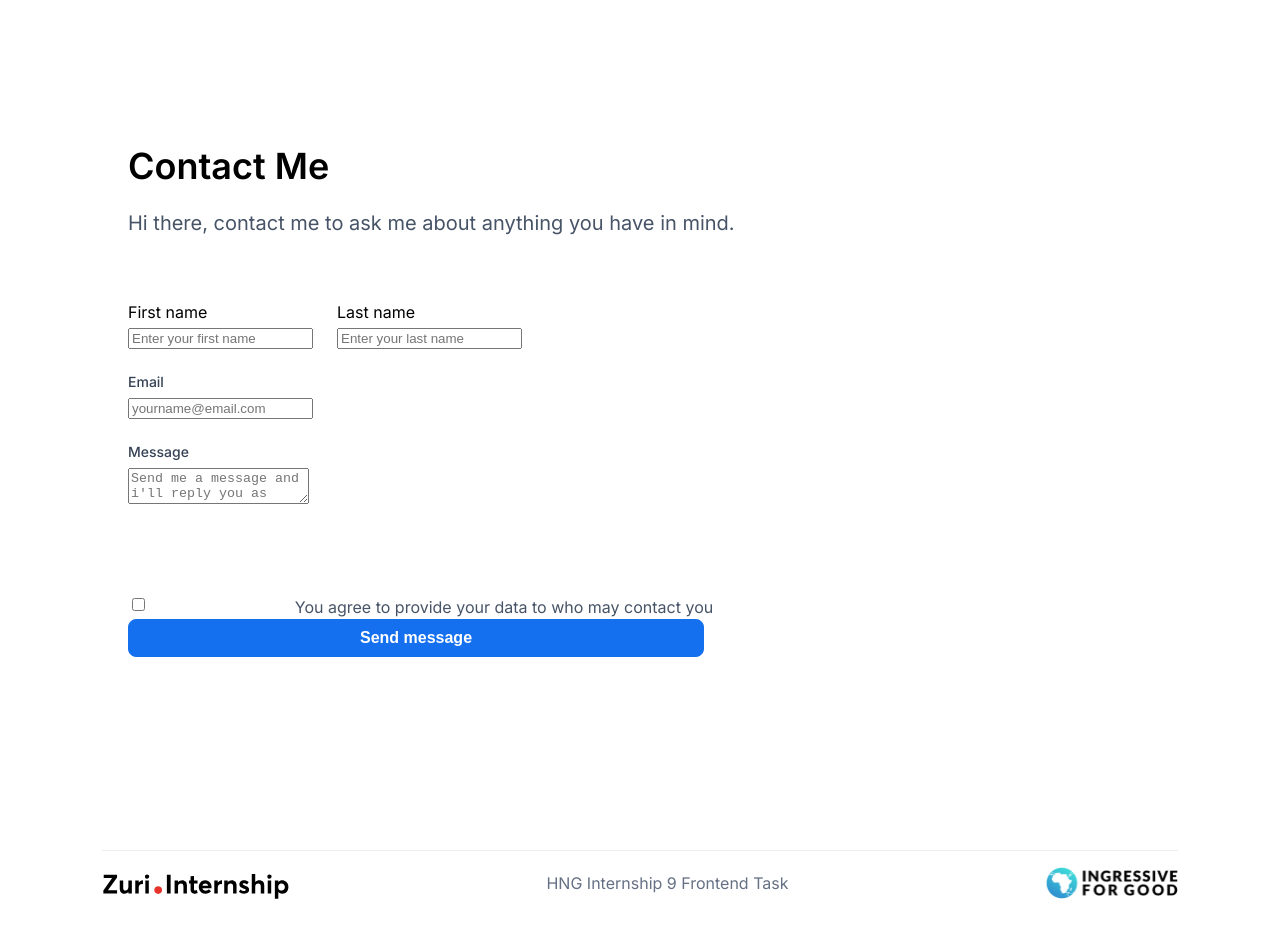
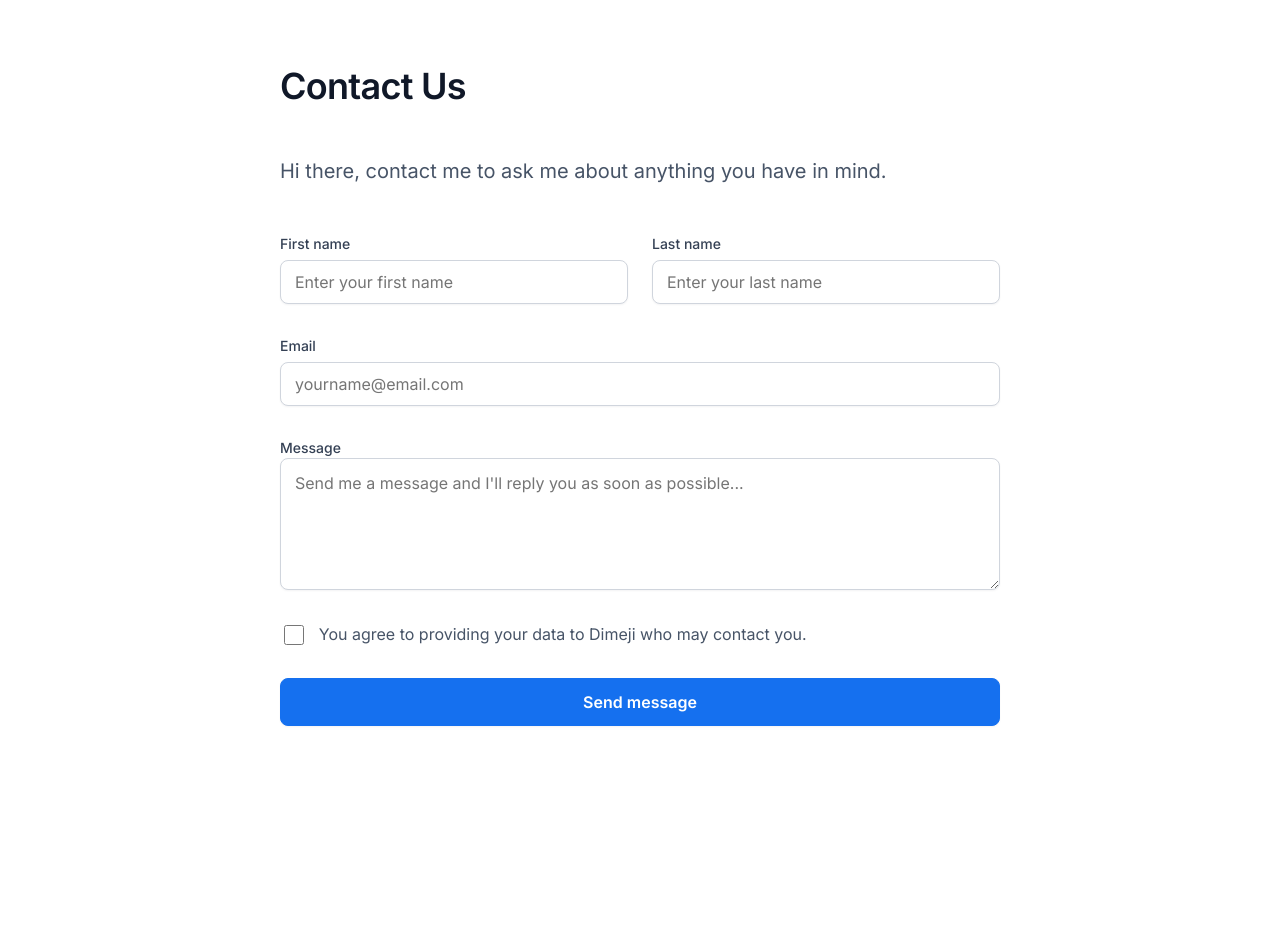
Before and after one commit to dimeji2021/zuri-week-1-project, a React (Create React App) app: page /contact in a window 1280 px wide. Shown: the top 938 px of the page. After the commit the page ends 800 px from the top, so only its background shows below. Built offline with nearby package versions, Linux system fonts and the light colour scheme.

Commit message:
refactor contact section and added more style

```diff
--- a/src/components/Contact.js
+++ b/src/components/Contact.js
@@ -1,84 +1,92 @@
-import React from "react";
-import { AppStyles } from "../AppStyles";
+// import React from "react";
+// import { AppStyles } from "../AppStyles";
+// import {
+//   ButtonStyle,
+//   CheckBoxStyle,
+//   EmailStyle,
+//   FormWrapper,
+//   HeadingStyle,
+//   MessageStyle,
+//   NameStyle,
+//   Wrapper,
+// } from "./ContactStyle";
+// import { Footer } from "./Footer";
+
 import {
-  ButtonStyle,
-  CheckBoxStyle,
-  EmailStyle,
+  Button,
+  CheckBoxWrapper,
+  Email,
+  EmailBox,
+  EmailInput,
+  Header,
+  Input,
+  Label,
+  MainWrapper,
+  MessageInput,
+  MessageLabel,
+  Name,
+  Names,
+  Paragraph,
+  TickBox,
+  TickBoxLabel,
+  Wrapper2,
+  HeaderWrappper,
   FormWrapper,
-  HeadingStyle,
-  MessageStyle,
-  NameStyle,
-  Wrapper,
 } from "./ContactStyle";
-import { Footer } from "./Footer";
-
 export const Contact = () => {
   return (
-    <>
-      <Wrapper>
-        <HeadingStyle>
-          <div className="heading">Contact Me</div>
-          <div className="SupportingText">
+    <MainWrapper>
+      <Wrapper2>
+        <HeaderWrappper>
+          <Header> Contact Us</Header>
+          <Paragraph>
             Hi there, contact me to ask me about anything you have in mind.
+          </Paragraph>
+        </HeaderWrappper>
+        <FormWrapper>
+          <Names>
+            <Name>
+              <Label for="username">First name</Label>
+              <Input
+                type="text"
+                placeholder="Enter your first name"
+                id="username"
+              />
+            </Name>
+            <Name>
+              <Label for="username">Last name</Label>
+              <Input
+                type="text"
+                placeholder="Enter your last name"
+                id="username"
+              />
+            </Name>
+          </Names>
+          <EmailBox>
+            <Email for="username">Email</Email>
+            <EmailInput
+              type="text"
+              placeholder="yourname@email.com"
+              id="username"
+            />
+          </EmailBox>
+          <div>
+            <MessageLabel for="username">Message</MessageLabel>
+            <MessageInput
+              type="text"
+              placeholder="Send me a message and I'll reply you as soon as possible..."
+              id="username"
+            />
           </div>
-        </HeadingStyle>
-          <FormWrapper>
-        <form>
-            <NameStyle>
-              <div className="firstname">
-                <label for="first_name">First name</label>
-                <input
-                  type="text"
-                  id="first_name"
-                  placeholder="Enter your first name"
-                  required
-                />
-              </div>
-              <div className="lastname">
-                <label for="last_name">Last name</label>
-                <input
-                  type="text"
-                  id="last_name"
-                  placeholder="Enter your last name"
-                  required
-                />
-              </div>
-            </NameStyle>
-            <EmailStyle>
-              <label for="email" className="email">
-                Email
-              </label>
-              <input
-                type="email"
-                id="email"
-                placeholder="yourname@email.com"
-                required
-              />
-            </EmailStyle>
-            <MessageStyle>
-              <label for="message" className="message">
-                Message
-              </label>
-              <textarea
-                type="text"
-                id="message"
-                placeholder="Send me a message and i'll reply you as soon as possible"
-                required
-              />
-            </MessageStyle>
-            <CheckBoxStyle>
-              <input type="checkbox" id="privacy" value="privacy" required />
-              <label for="privacy" className="checkbox">
-                You agree to provide your data to {} who may contact you
-              </label>
-            </CheckBoxStyle>
-          <ButtonStyle>
-            <button id="btn__submit">Send message</button>
-          </ButtonStyle>
-        </form>
-          </FormWrapper>
-      </Wrapper>
-      <Footer/>
-    </>
+          <CheckBoxWrapper>
+            <TickBox type="checkbox" name="cheese" id="cheese"></TickBox>
+            <TickBoxLabel for="cheese">
+              You agree to providing your data to Dimeji who may contact you.
+            </TickBoxLabel>
+          </CheckBoxWrapper>
+          <Button type="button">Send message</Button>
+        </FormWrapper>
+      </Wrapper2>
+    </MainWrapper>
   );
 };
--- a/src/components/ContactStyle.js
+++ b/src/components/ContactStyle.js
@@ -1,142 +1,250 @@
 import styled from "styled-components";
-export const Wrapper = styled.div`
-  display: flex;
-  flex-direction: column;
-  align-items: center;
-  justify-content: center;
-  padding: 0px 32px;
-  gap: 64px;
-
-  width: 80%;
-  height: 800px;
-  margin-left: auto;
-  margin-right: auto;
-  text-align: center;
-`;
-export const HeadingStyle = styled.div`
-  display: flex;
-  flex-direction: column;
-  align-items: flex-start;
-  padding: 0px;
-  gap: 20px;
-
-  width: 100%;
-  height: 94px;
-  .heading {
+export const Header = styled.div`
+  width: 448px;
+  height: 44px;
+  /* Display md/Semibold */
   font-style: normal;
   font-weight: 600;
   font-size: 36px;
   line-height: 44px;
-  }
-  .SupportingText {
+  /* identical to box height, or 122% */
+  letter-spacing: -0.02em;
+  /* Gray/900 */
+  color: #101828;
+`;
+export const Paragraph = styled.div`
+  /* Text xl/Normal */
   font-style: normal;
   font-weight: 400;
   font-size: 20px;
   line-height: 30px;
   color: #475467;
-  }
 `;
-export const FormWrapper = styled.div`
+export const Label = styled.label`
+  width: 71px;
+  height: 20px;
+  /* Text sm/Medium */
+  font-style: normal;
+  font-weight: 500;
+  font-size: 14px;
+  line-height: 20px;
+  /* identical to box height, or 143% */
+  /* Gray/700 */
+  color: #344054;
+`;
+export const Input = styled.input`
+  box-sizing: border-box;
+  /* Auto layout */
+  display: flex;
+  flex-direction: row;
+  align-items: center;
+  padding: 10px 14px;
+  gap: 8px;
+  width: 348px;
+  height: 44px;
+  /* text placeholer */
+  font-family: "Inter";
+  font-style: normal;
+  font-weight: 400;
+  font-size: 16px;
+  line-height: 24px;
+  /* Base/White */
+  background: #ffffff;
+  /* Gray/300 */
+  border: 1px solid #d0d5dd;
+  /* Shadow/xs */
+  box-shadow: 0px 1px 2px rgba(16, 24, 40, 0.05);
+  border-radius: 8px;
+`;
+export const Name = styled.div`
   display: flex;
   flex-direction: column;
   align-items: flex-start;
   padding: 0px;
-  gap: 32px;
-
-  width: 100%;
+  gap: 6px;
+  width: 348px;
+  height: 70px;
 `;
-export const NameStyle = styled.div`
+export const Names = styled.div`
   display: flex;
   flex-direction: row;
   align-items: flex-start;
   padding: 0px;
   gap: 24px;
-
-  width: 100%;
+  width: 720px;
   height: 70px;
-  .firstname,
-  .lastname {
+`;
+export const Email = styled.div`
+  width: 36px;
+  height: 20px;
+  /* Text sm/Medium */
+  font-style: normal;
+  font-weight: 500;
+  font-size: 14px;
+  line-height: 20px;
+  /* identical to box height, or 143% */
+  /* Gray/700 */
+  color: #344054;
+`;
+export const EmailInput = styled.input`
+  box-sizing: border-box;
+  /* Auto layout */
+  display: flex;
+  flex-direction: row;
+  align-items: center;
+  padding: 10px 14px;
+  gap: 8px;
+  width: 720px;
+  height: 44px;
+  /* text placeholer */
+  font-family: "Inter";
+  font-style: normal;
+  font-weight: 400;
+  font-size: 16px;
+  line-height: 24px;
+  /* Base/White */
+  background: #ffffff;
+  /* Gray/300 */
+  border: 1px solid #d0d5dd;
+  /* Shadow/xs */
+  box-shadow: 0px 1px 2px rgba(16, 24, 40, 0.05);
+  border-radius: 8px;
+`;
+export const EmailBox = styled.div`
   display: flex;
   flex-direction: column;
   align-items: flex-start;
   padding: 0px;
   gap: 6px;
-  }
+  width: 720px;
+  height: 70px;
 `;
-export const EmailStyle = styled.div`
-  display: flex;
-  flex-direction: column;
-  align-items: flex-start;
-  padding: 0px;
-  gap: 6px;
-
-  width: 100%;
-  height: 70px;
-  .email {
+export const MessageLabel = styled.div`
+  width: 61px;
+  height: 20px;
+  /* Text sm/Medium */
   font-style: normal;
   font-weight: 500;
   font-size: 14px;
   line-height: 20px;
+  /* identical to box height, or 143% */
+  /* Gray/700 */
   color: #344054;
-  }
 `;
-export const MessageStyle = styled.div`
+export const MessageInput = styled.textarea`
+  box-sizing: border-box;
+  /* Auto layout */
   display: flex;
-  flex-direction: column;
+  flex-direction: row;
   align-items: flex-start;
-  padding: 0px;
-  gap: 6px;
-
-  width: 100%;
-  height: 153px;
-  .message {
+  padding: 12px 14px;
+  gap: 8px;
+  width: 720px;
+  height: 132px;
+  /* text placeholer */
+  font-family: "Inter";
   font-style: normal;
-    font-weight: 500;
-    font-size: 14px;
-    line-height: 20px;
-
-    color: #344054;
-  }
+  font-weight: 400;
+  font-size: 16px;
+  line-height: 24px;
+  /* Base/White */
+  background: #ffffff;
+  /* Gray/300 */
+  border: 1px solid #d0d5dd;
+  /* Shadow/xs */
+  box-shadow: 0px 1px 2px rgba(16, 24, 40, 0.05);
+  border-radius: 8px;
 `;
-export const CheckBoxStyle = styled.div`
+export const TickBox = styled.input.attrs({ type: "checkbox" })`
+  box-sizing: border-box;
+  width: 20px;
+  height: 20px;
+  /* Base/White */
+  background: #ffffff;
+  /* Gray/300 */
+  border: 1px solid #d0d5dd;
+  border-radius: 6px;
+`;
+export const TickBoxLabel = styled.label`
+  width: 688px;
+  height: 24px;
+  /* Text md/Normal */
+  font-family: "Inter";
+  font-style: normal;
+  font-weight: 400;
+  font-size: 16px;
+  line-height: 24px;
+  /* identical to box height, or 150% */
+  /* Gray/600 */
+  color: #475467;
+`;
+export const CheckBoxWrapper = styled.div`
   display: flex;
   flex-direction: row;
   align-items: flex-start;
   padding: 0px;
   gap: 12px;
-
-  width: 100%;
+  width: 720px;
   height: 24px;
-  .checkbox {
-    width: 688px;
-    font-style: normal;
-    font-weight: 400;
-    font-size: 16px;
-    line-height: 24px;
-    color: #475467;
-  }
 `;
-export const ButtonStyle = styled.div`
+export const Button = styled.button`
   box-sizing: border-box;
+  /* Auto layout */
   display: flex;
   flex-direction: row;
   justify-content: center;
   align-items: center;
   padding: 12px 20px;
   gap: 8px;
-
-  width: 80%;
-  height: 38px;
-  background: #1570ef;
-  border: 1px solid #1570ef;
-  border-radius: 8px;
-  #btn__submit {
+  width: 720px;
+  height: 48px;
+  /* Placeholder*/
+  font-family: "Inter";
   font-style: normal;
   font-weight: 600;
   font-size: 16px;
   line-height: 24px;
+  /* identical to box height, or 150% */
+  /* Base/White */
   color: #ffffff;
-    background: none;
-    border: none;
-  }
+  /* Primary/600 */
+  background: #1570ef;
+  /* Primary/600 */
+  border: 1px solid #1570ef;
+  /* Shadow/xs */
+  box-shadow: 0px 1px 2px rgba(16, 24, 40, 0.05);
+  border-radius: 8px;
 `;
+export const Wrapper2 = styled.div`
+  display: flex;
+  flex-direction: column;
+  align-items: flex-start;
+  padding: 0px;
+  gap: 48px;
+  width: 720px;
+  height: 616px;
+`;
+export const HeaderWrappper = styled.div`
+  display: flex;
+  flex-direction: column;
+  align-items: flex-start;
+  padding: 0px;
+  gap: 48px;
+  width: 720px;
+  height: 616px;
+`;
+export const FormWrapper = styled.form`
+  display: flex;
+  flex-direction: column;
+  align-items: flex-start;
+  padding: 0px;
+  gap: 32px;
+`;
+export const MainWrapper = styled.div`
+  display: flex;
+  flex-direction: column;
+  justify-content: center;
+  align-items: center;
+  padding: 64px 0px 96px;
+  gap: 64px;
+`;
```
Lines whose indentation alone changed are shown as unchanged.
